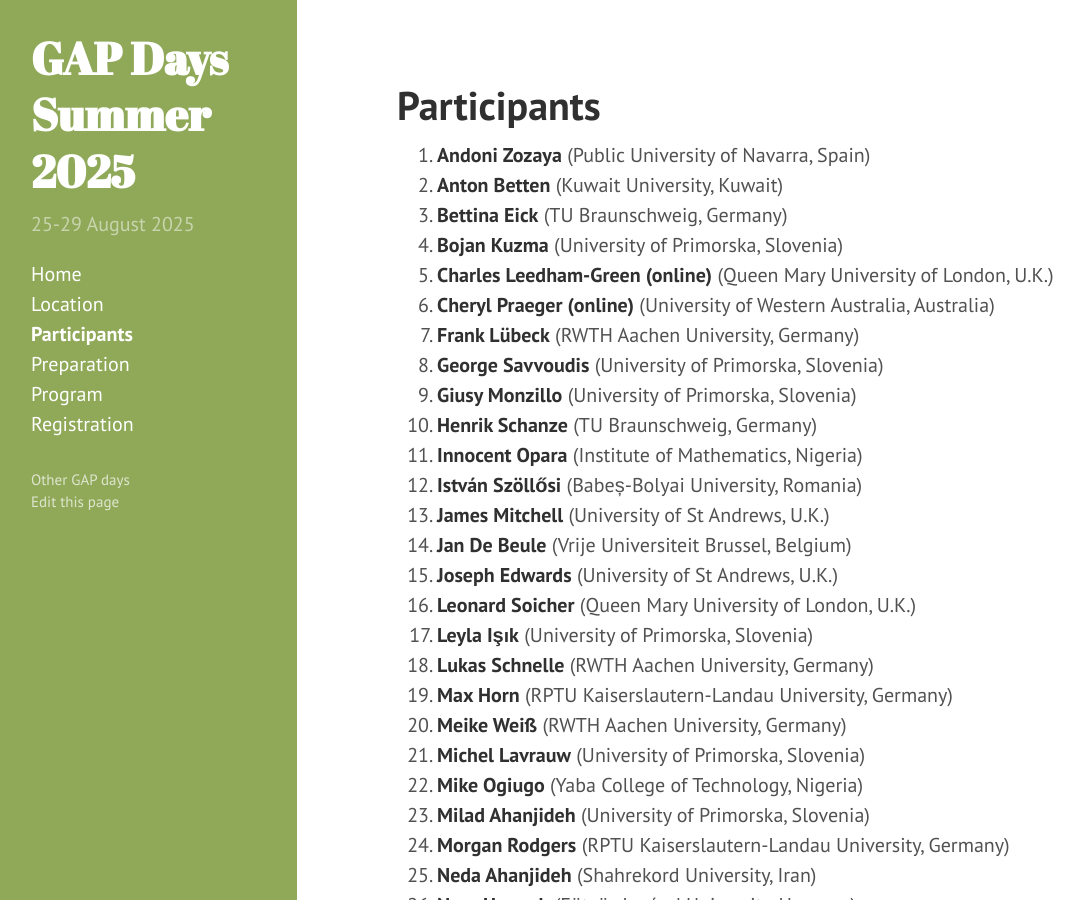
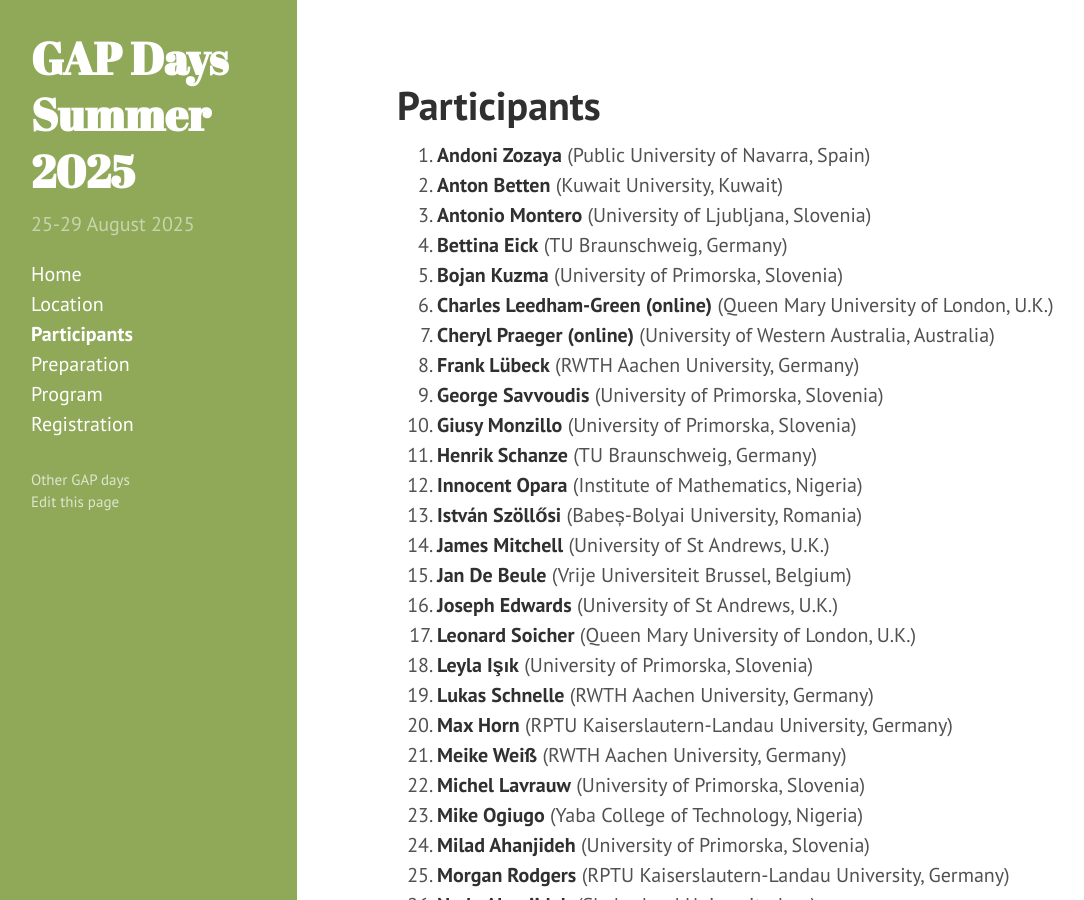
Before and after one commit to gapdays/gapdays2025-summer, a Jekyll site: the page built from participants.md, in a window 1280 px wide and 900 px high. Shown: the whole window, without its empty margins (3-1087 px from the left). Built offline with Jekyll 4.4.1, drawn with Linux system fonts in a browser that asks for light colours.

Commit message:
Update participants.md

```diff
--- a/participants.md
+++ b/participants.md
@@ -4,6 +4,7 @@ title: Participants
 participants:
   - {name: Andoni Zozaya, affiliation: "Public University of Navarra, Spain"}
   - {name: Anton Betten, affiliation: "Kuwait University, Kuwait"}
+  - {name: Antonio Montero, affiliation: "University of Ljubljana, Slovenia"}
   - {name: Bettina Eick, affiliation: "TU Braunschweig, Germany"}
   - {name: Bojan Kuzma, affiliation: "University of Primorska, Slovenia"}
   - {name: Charles Leedham-Green (online), affiliation: "Queen Mary University of London, U.K."}
```
